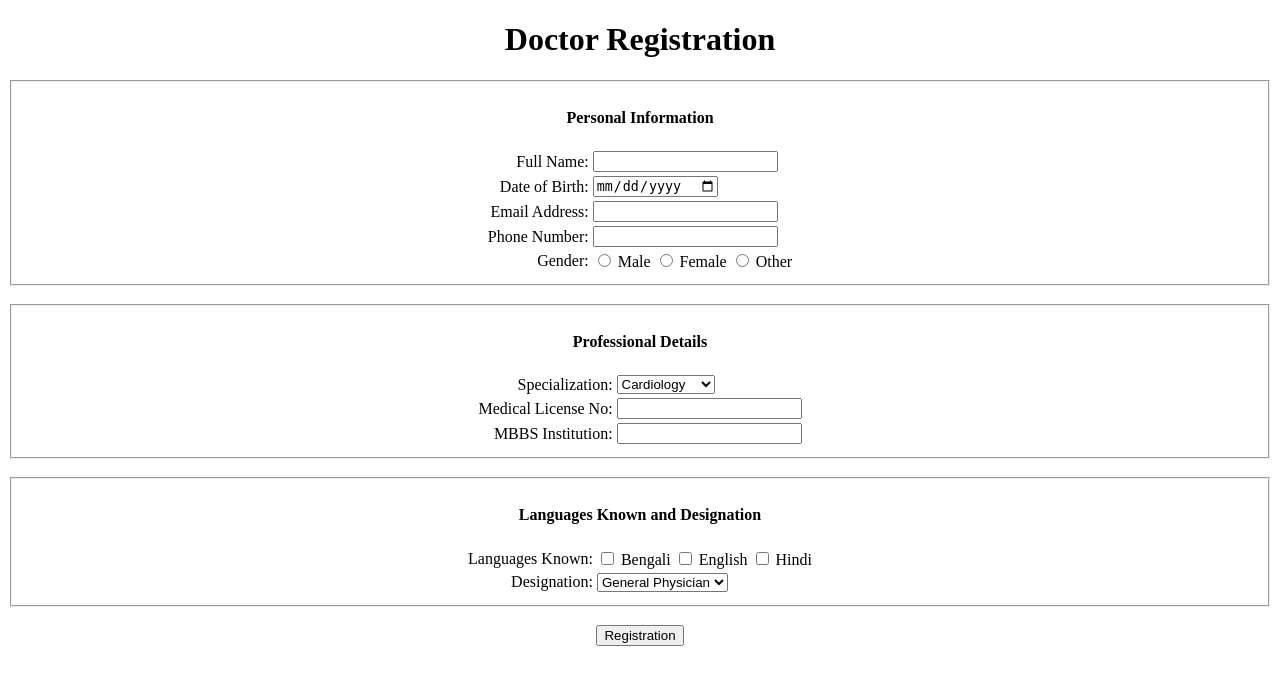
After one commit to sakib4085/WebTech7525, a PHP site: page /DoctorRegister.php in a window 1280 px wide. The commit adds this page. Shown: the top 685 px of the page. Run offline with PHP 8.4, Linux system fonts and the light colour scheme.

Commit message:
Add files via upload

```diff
--- /dev/null
+++ b/DoctorRegister.php
@@ -0,0 +1,121 @@
+<!DOCTYPE html>
+<html lang="en">
+<head>
+    <meta charset="UTF-8">
+    <meta name="viewport" content="width=device-width, initial-scale=1.0">
+    <title>Doctor Registration</title>
+</head>
+<body>
+    <center>
+        <h1>Doctor Registration</h1>
+
+        <form action="Home.php" method="POST">
+            <!-- Personal Information Frame -->
+            <fieldset>
+                <center><h4>Personal Information</h4></center>
+                <table>
+                    <tr>
+                        <td align="right"><label for="name">Full Name:</label></td>
+                        <td><input type="text" id="name" name="name" required></td>
+                    </tr>
+
+                    <tr>
+                        <td align="right"><label for="dob">Date of Birth:</label></td>
+                        <td><input type="date" id="dob" name="dob" required></td>
+                    </tr>
+
+                    <tr>
+                        <td align="right"><label for="email">Email Address:</label></td>
+                        <td><input type="email" id="email" name="email" required></td>
+                    </tr>
+
+                    <tr>
+                        <td align="right"><label for="phone">Phone Number:</label></td>
+                        <td><input type="tel" id="phone" name="phone" required></td>
+                    </tr>
+
+                    <tr>
+                        <td align="right"><label for="gender">Gender:</label></td>
+                        <td>
+                            <input type="radio" id="male" name="gender" value="Male">
+                            <label for="male">Male</label>
+
+                            <input type="radio" id="female" name="gender" value="Female">
+                            <label for="female">Female</label>
+
+                            <input type="radio" id="other" name="gender" value="Other">
+                            <label for="other">Other</label>
+                        </td>
+                    </tr>
+                </table>
+            </fieldset>
+
+            <br>
+
+            <!-- Professional Details Frame -->
+            <fieldset>
+                <center><h4>Professional Details</h4></center>
+                <table>
+                    <tr>
+                        <td align="right"><label for="specialization">Specialization:</label></td>
+                        <td>
+                            <select id="specialization" name="specialization" required>
+                                <option value="Cardiology">Cardiology</option>
+                                <option value="Neurology">Neurology</option>
+                                <option value="Orthopedics">Orthopedics</option>
+                                <option value="Dermatology">Dermatology</option>
+                                <option value="Pediatrics">Pediatrics</option>
+                            </select>
+                        </td>
+                    </tr>
+
+                    <tr>
+                        <td align="right"><label for="license">Medical License No:</label></td>
+                        <td><input type="text" id="license" name="license" required></td>
+                    </tr>
+
+                    <tr>
+                        <td align="right"><label for="institution">MBBS Institution:</label></td>
+                        <td><input type="text" id="institution" name="institution" required></td>
+                    </tr>
+                </table>
+            </fieldset>
+
+            <br>
+
+            <!-- Languages Known and Designation Frame -->
+            <fieldset>
+                <center><h4>Languages Known and Designation</h4></center>
+                <table>
+                    <tr>
+                        <td align="right"><label for="languages">Languages Known:</label></td>
+                        <td>
+                            <input type="checkbox" name="languages" value="Bengali"> Bengali
+                            <input type="checkbox" name="languages" value="English"> English
+                            <input type="checkbox" name="languages" value="Hindi"> Hindi
+                        </td>
+                    </tr>
+
+                    <tr>
+                        <td align="right"><label for="designation">Designation:</label></td>
+                        <td>
+                            <select id="designation" name="designation" required>
+                                <option value="General Physician">General Physician</option>
+                                <option value="Surgeon">Surgeon</option>
+                                <option value="Consultant">Consultant</option>
+                                <option value="Resident Doctor">Resident Doctor</option>
+                                <option value="Specialist">Specialist</option>
+                            </select>
+                        </td>
+                    </tr>
+                </table>
+            </fieldset>
+
+            <br>
+
+            <!-- Submit Button -->
+            <button type="Registration">Registration</button>
+        </form>
+    </center>
+</body>
+</html>
--- a/Home.php
+++ b/Home.php
@@ -2,12 +2,10 @@
 <html lang="en">
 <head>
     <meta charset="UTF-8">
-    <meta name="viewport" content="width=device-width, initial-scale=1.0">
+    <meta name="viewport" content="width=, initial-scale=1.0">
     <title>Document</title>
 </head>
 <body>
-    <center>
-    <h2>Thank You for Submitting .....</h2>
-</center>
+    <center><h2>Thank You for registration</h2></center>
 </body>
 </html>
```
